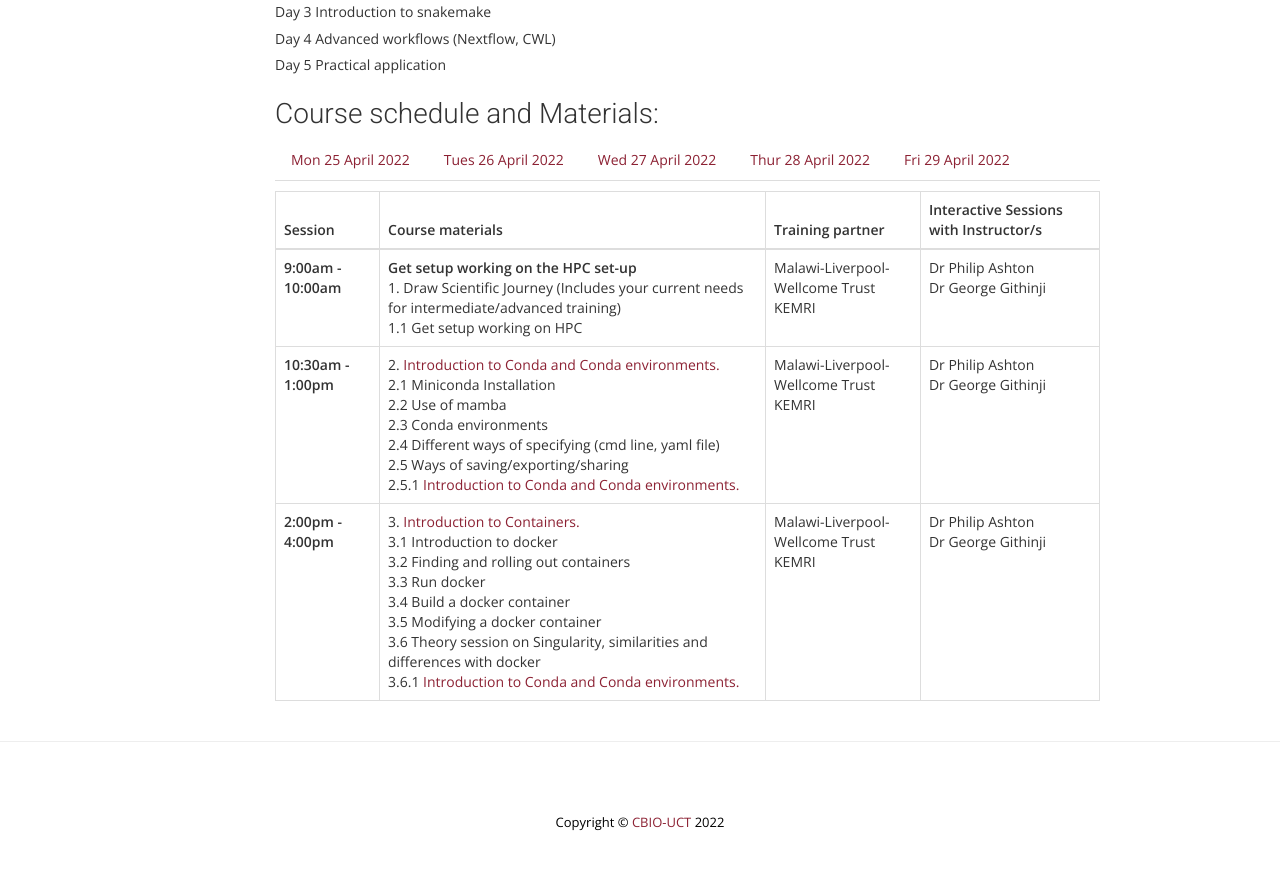
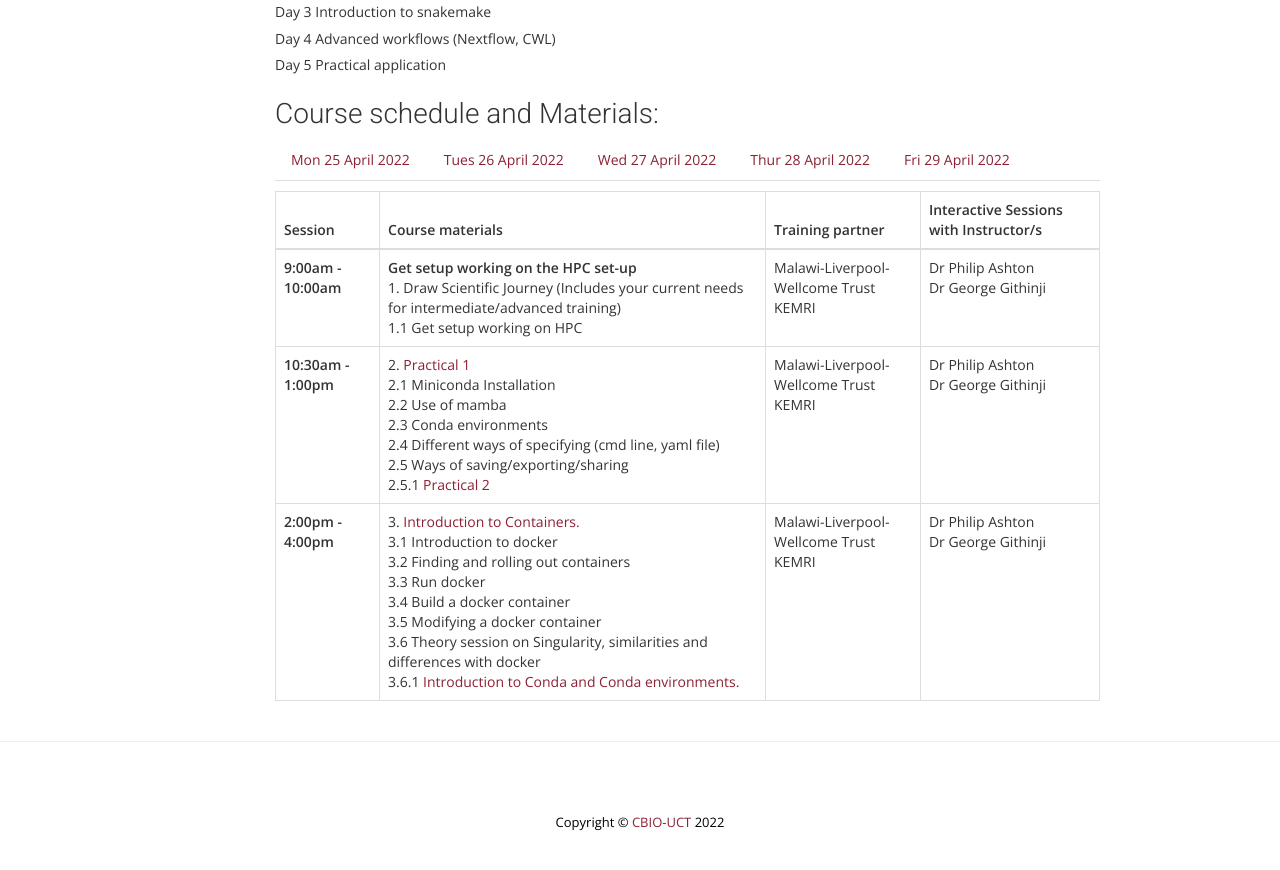
Before and after one commit to uct-cbio/ngs-academy, a Jekyll site: the page built from _posts/2022-04-13-Advanced-Training-Developing- Workflows.md, in a window 1280 px wide and 900 px high, scrolled down 1132 px. Shown: the top 870 px of the window. Built offline with Jekyll 4.4.1, drawn with Linux system fonts in a browser that asks for light colours; nearby versions of some CDN libraries; some web fonts are replaced; comment, search, counter and statistics services are not loaded.

Commit message:
added 2 files for day 1

```diff
--- a/_posts/2022-04-13-Advanced-Training-Developing- Workflows.md
+++ b/_posts/2022-04-13-Advanced-Training-Developing- Workflows.md
@@ -165,14 +165,14 @@ The NGS Academy forms part of the Africa CDC Pathogen Genomics Initiative (PGI).
       <br>
      </th>
       <td>    <ul>
-      <li>2. <a href="{{ site.url }}uploads/Cond_and_Conda_environments.pdf" target="_blank">Introduction to Conda and Conda environments.</a></li>
+      <li>2. <a href="{{ site.url }}uploads/Cond_and_Conda_environments.pdf" target="_blank">Practical 1</a></li>
 <ol>
   <li>2.1 Miniconda Installation</li>
   <li>2.2 Use of mamba</li>
     <li>2.3 Conda environments</li>
      <li>2.4 Different ways of specifying (cmd line, yaml file)</li>
        <li>2.5 Ways of saving/exporting/sharing</li>
-        <li>2.5.1 <a href="{{ site.url }}uploads/practical_1_mamba.docx" target="_blank">Introduction to Conda and Conda environments.</a></li>
+        <li>2.5.1 <a href="{{ site.url }}uploads/practical_1_mamba.docx" target="_blank">Practical 2</a></li>
 
 </ol>
 </ul></td>
```
